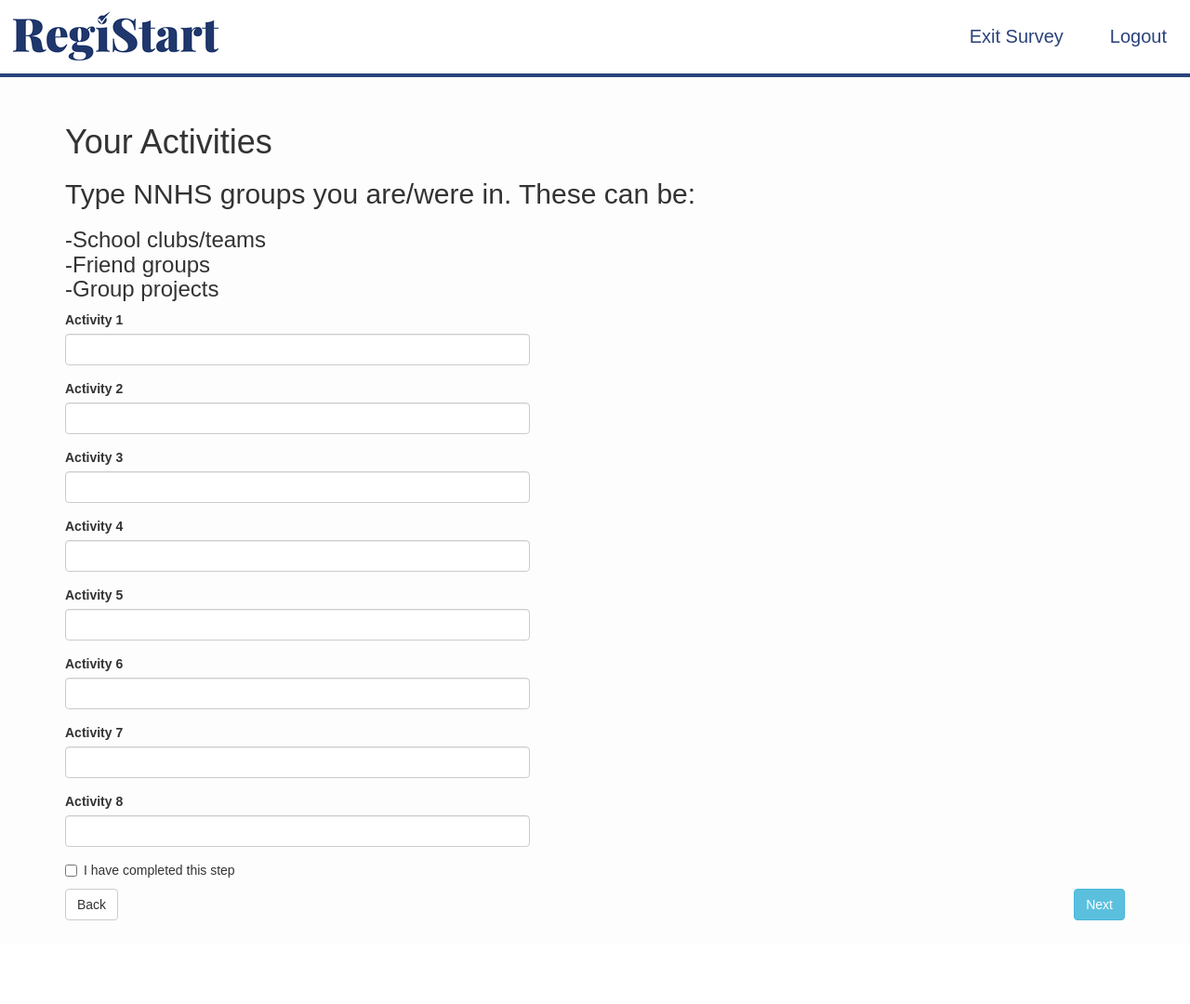
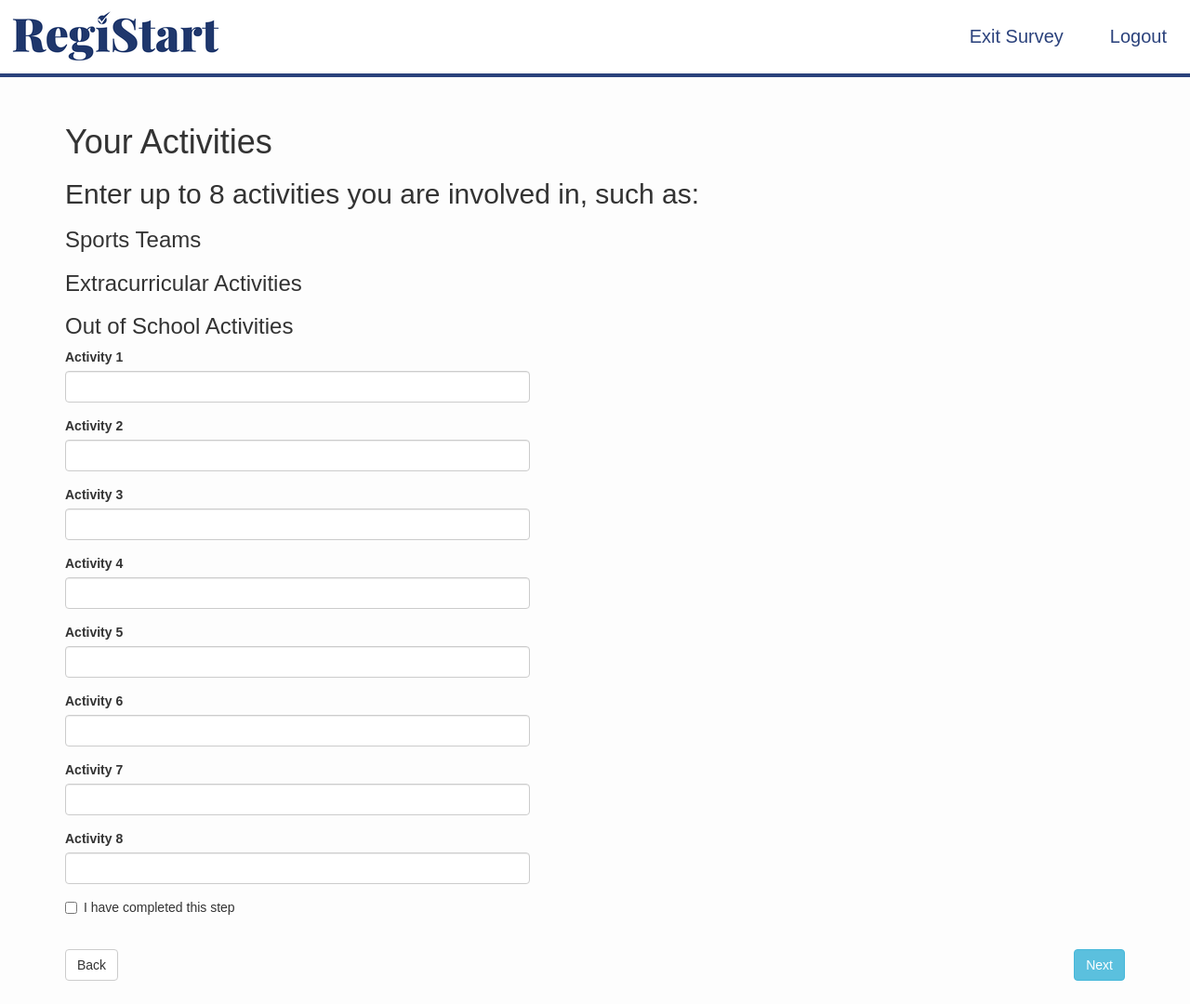
Before and after one commit to nnhsse201920/registart-webapp, a Flask app: page /survey/activities in a window 1280 px wide. Shown: the whole page at 93% size. Before the commit the page ends 990 px from the top, so only its background shows below. Run offline with Flask 2, Linux system fonts and the light colour scheme; the visitor is signed in with stand-in values (Sample User, id 1); some libraries are stand-ins or nearby versions.

Commit message:
added error messages, formatting

```diff
--- a/Project/app/routes.py
+++ b/Project/app/routes.py
@@ -63,6 +63,8 @@ def about():
     form = CheckBox();
     if form.validate():
         return redirect(url_for('activities'))
+    else:
+        flash('Please complete this step before proceeding.')
     return render_template('about.html', title='About', form=form,isOnSurvey=True)
 
 @app.route('/survey/rules',methods=['GET', 'POST'])
@@ -79,6 +81,7 @@ def script():
     if current_user.is_anonymous:
         return redirect(url_for('login'))
     form = CheckBox();
+    flash('Please complete this step before proceeding.')
     return render_template('script.html', title='Script', form=form,isOnSurvey=True)
 
 @app.route('/survey/activities',methods=['GET', 'POST'])
--- a/Project/app/templates/about.html
+++ b/Project/app/templates/about.html
@@ -12,7 +12,7 @@
         <center>
             <p>{{ wtf.form_field(form.check) }}</p>
         </center>
-        <input type=submit class='btn btn-info pull-right' value=" Next " style="margin: 25px;">
+        <input type=submit class='btn btn-info pull-right' value=" Next " style="margin: 25px;margin-top: 25px;">
     </form>
 
 {% endblock %}
--- a/Project/app/templates/activities.html
+++ b/Project/app/templates/activities.html
@@ -3,14 +3,16 @@
 
 {% block app_content %}
     <h1>Your Activities</h1>
-    <h2>Type NNHS groups you are/were in. These can be:</h2>
+    <h2>Enter up to 8 activities you are involved in, such as:
+    </h2>
     <h3>
-        -School clubs/teams
-        <br>
-        -Friend groups
-        <br>
-        -Group projects
-        <br>
+        Sports Teams
+    </h3>
+    <h3>
+        Extracurricular Activities
+    </h3>
+    <h3>
+        Out of School Activities
     </h3>
     <form action="" method="post" class="form" role="form">
         {{ form.csrf_token() }}
@@ -27,11 +29,11 @@
 
     </d1>
     <p>
-        <input type=submit class='btn btn-info pull-right' value=" Next " style="margin-bottom: 25px;">
+        <input type=submit class='btn btn-info pull-right' value=" Next " style="margin-bottom: 25px;margin-top: 25px;">
     </p>
     </form>
     <p>
-        <a href="{{ url_for('about') }}" class="btn btn-default pull-left" role="button" style="margin-bottom: 25px;"> Back </a>
+        <a href="{{ url_for('about') }}" class="btn btn-default pull-left" role="button" style="margin-bottom: 25px;margin-top: 25px;"> Back </a>
     </p>
 
 {% endblock %}
--- a/Project/app/templates/login.html
+++ b/Project/app/templates/login.html
@@ -10,7 +10,7 @@
          {{ wtf.form_field(form.password, style="width:500px") }}
          {{ wtf.form_field(form.remember_me) }}
        </d1>
-       <p><input type=submit class='btn btn-primary'></p>
+       <p><input type=submit class='btn btn-primary' value="Sign In"></p>
       </form>
     <a href="{{ url_for('register') }}"> Create Account </a>
 {% endblock %}
--- a/Project/app/templates/register.html
+++ b/Project/app/templates/register.html
@@ -13,6 +13,6 @@
         {{ wtf.form_field(form.password, style="width:500px") }}
         {{ wtf.form_field(form.password2, style="width:500px") }}
        </d1>
-       <p><input type=submit class='btn btn-primary'> </p>
+       <p><input type=submit class='btn btn-primary' value=" Create Account "> </p>
       </form>
 {% endblock %}
--- a/Project/app/templates/script.html
+++ b/Project/app/templates/script.html
@@ -15,8 +15,7 @@
         </center>
     </form>
     <p>
-        <a href="{{ url_for('activities') }}" class="btn btn-default" role="button" style="margin-bottom: 25px;"> Back </a>
-        <button type="button" class="btn btn-info pull-right" style="margin-bottom: 25px;"> Next </button>
-
+        <a href="{{ url_for('activities') }}" class="btn btn-default" role="button" style="margin-bottom: 25px;margin-top: 25px;"> Back </a>
+        <button type="button" class="btn btn-info pull-right" style="margin-bottom: 25px;margin-top: 25px;"> Next </button>
     </p>
 {% endblock %}
```
